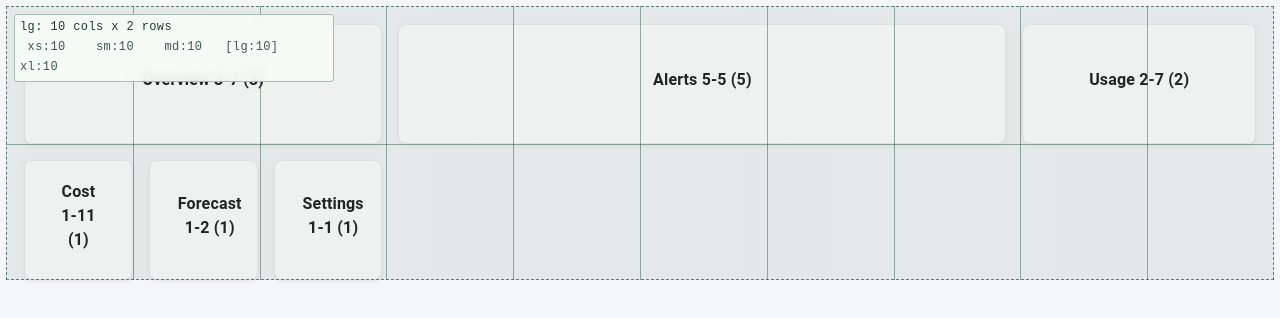
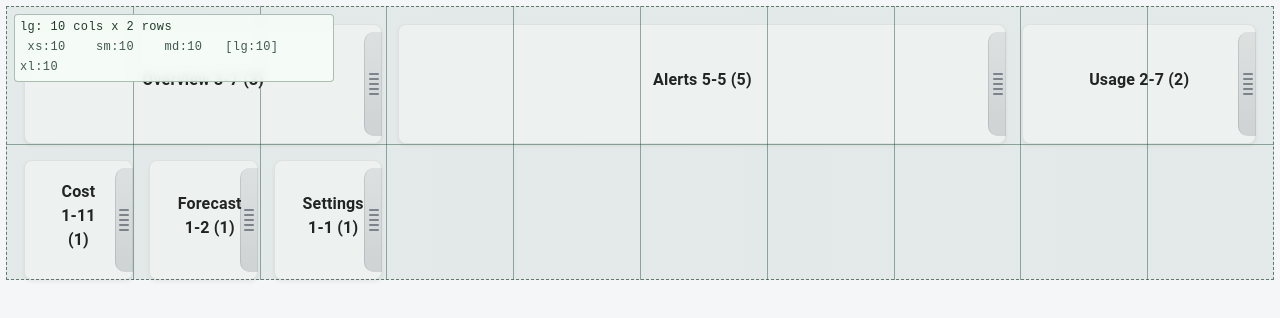
Before and after one commit to bwenzinger/customizable-dashboard, a React (Vite) app: page / in a window 1280 px wide. Shown: the top 318 px of the page. Built offline with nearby package versions, Linux system fonts and the light colour scheme.

Commit message:
added resize handle

```diff
--- a/src/drag-and-droppable-grid/DraggableGridCell.tsx
+++ b/src/drag-and-droppable-grid/DraggableGridCell.tsx
@@ -39,6 +39,7 @@ export function DraggableGridCell(
     onDragOver,
     onResizeMouseDown,
   } = props;
+  const visibleResizeHandleWidth = Math.max(resizeHandleWidth, 18);
 
   return (
     <Box
@@ -66,15 +67,42 @@ export function DraggableGridCell(
         onMouseDown={onResizeMouseDown}
         sx={{
           position: 'absolute',
-          top: 0,
+          top: 8,
           right: 0,
-          bottom: 0,
-          width: `${resizeHandleWidth}px`,
+          bottom: 8,
+          width: `${visibleResizeHandleWidth}px`,
+          display: 'flex',
+          alignItems: 'center',
+          justifyContent: 'center',
           cursor: 'col-resize',
           zIndex: 2,
-          backgroundColor: 'transparent',
+          borderTopLeftRadius: 10,
+          borderBottomLeftRadius: 10,
+          background:
+            'linear-gradient(180deg, rgba(15, 23, 42, 0.08), rgba(15, 23, 42, 0.14))',
+          borderLeft: '1px solid rgba(15, 23, 42, 0.12)',
+          transition: `background-color ${Math.min(animationMs, 120)}ms ease`,
         }}
-      />
+      >
+        <Box
+          sx={{
+            display: 'grid',
+            gap: '3px',
+          }}
+        >
+          {Array.from({ length: 5 }, (_, index) => (
+            <Box
+              key={`resize-grip-${index}`}
+              sx={{
+                width: 10,
+                height: '2px',
+                borderRadius: 999,
+                bgcolor: 'rgba(15, 23, 42, 0.45)',
+              }}
+            />
+          ))}
+        </Box>
+      </Box>
     </Box>
   );
 }
```
